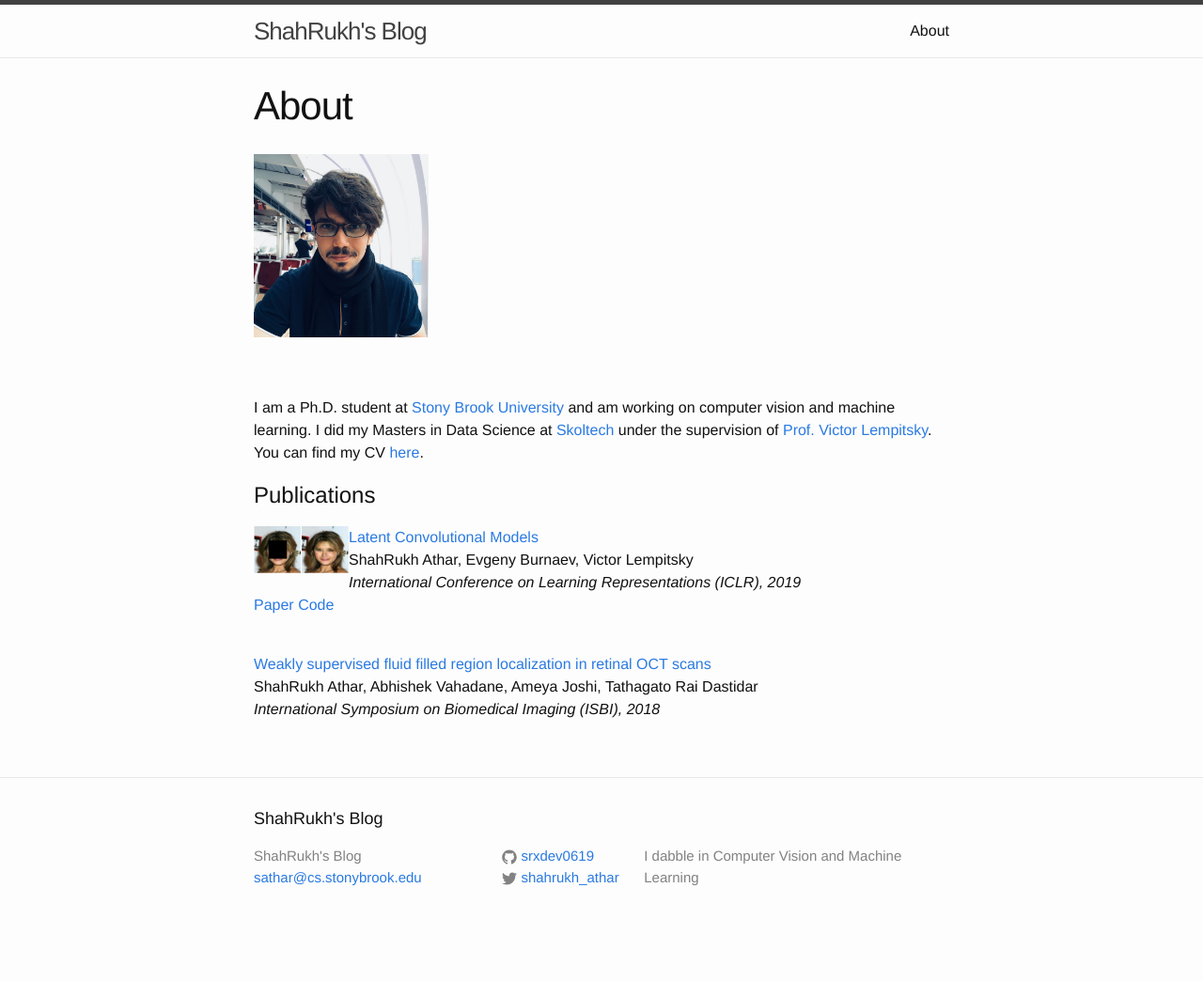
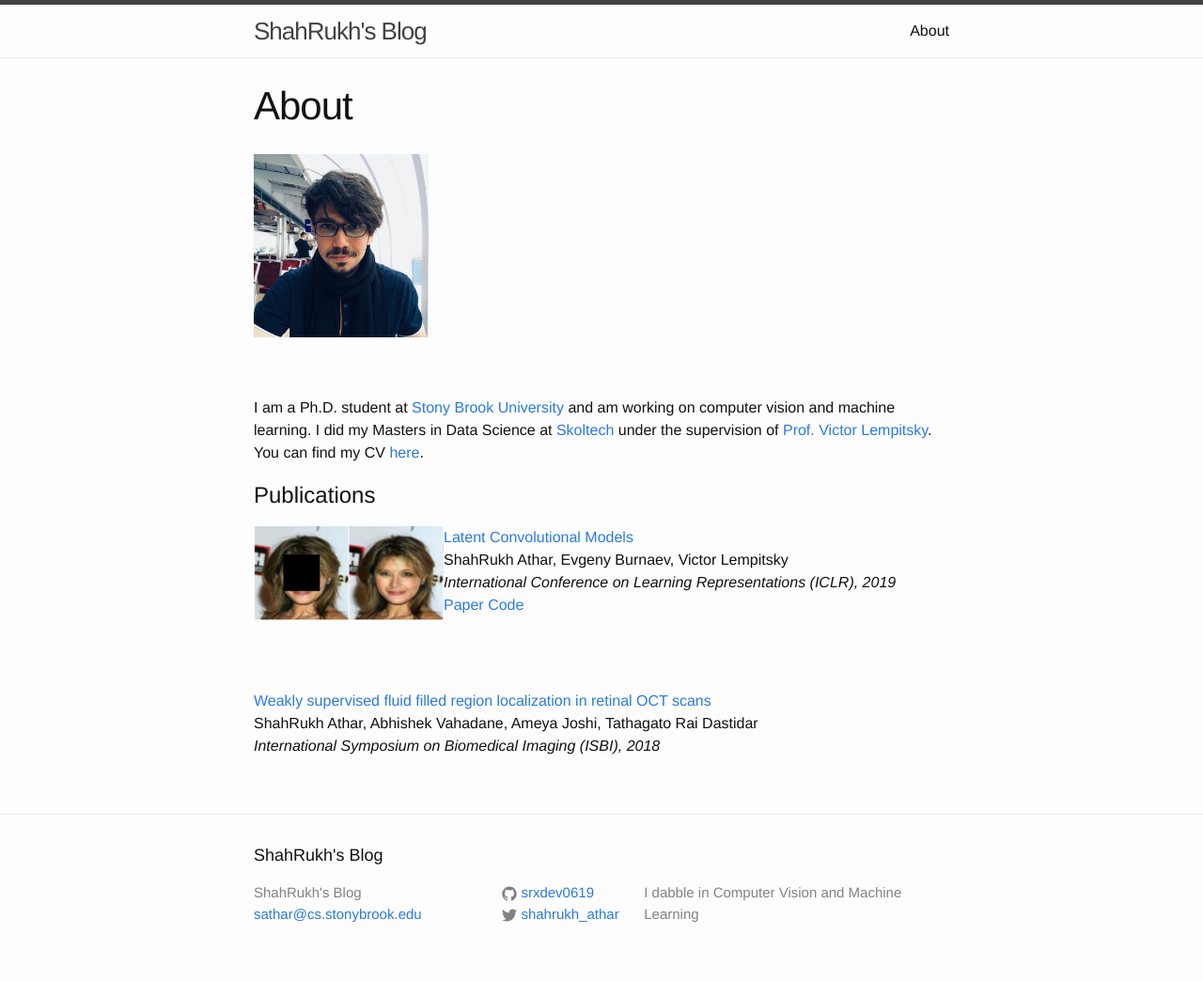
Before and after one commit to shahrukhathar/shahrukhathar.github.io, a Jekyll site: the page built from pages/about.md, in a window 1280 px wide. Shown: the whole page at 94% size. Built offline with Jekyll 4.4.1, drawn with Linux system fonts in a browser that asks for light colours; before the commit the page ends 1005 px from its top, so only the background shows below that.

Commit message:
Updated Page

```diff
--- a/pages/about.md
+++ b/pages/about.md
@@ -13,11 +13,12 @@ I am a Ph.D. student at [Stony Brook University](https://www.cs.stonybrook.edu/)
 
 # Publications
 
-<img align="left" src="/images/Teaser_LCM.png" height="50px" width="101px">
+<img align="left" src="/images/Teaser_LCM.png" height="100px" width="202px">
 [Latent Convolutional Models](http://shahrukhathar.github.io/2018/06/06/LCM.html)<br/>
 ShahRukh Athar, Evgeny Burnaev, Victor Lempitsky<br/>
 *International Conference on Learning Representations (ICLR), 2019*<br/>
 [Paper](https://openreview.net/pdf?id=HJGciiR5Y7) [Code](https://github.com/srxdev0619/Latent_Convolutional_Models)
+
 <br/><br/>
 
 
```
